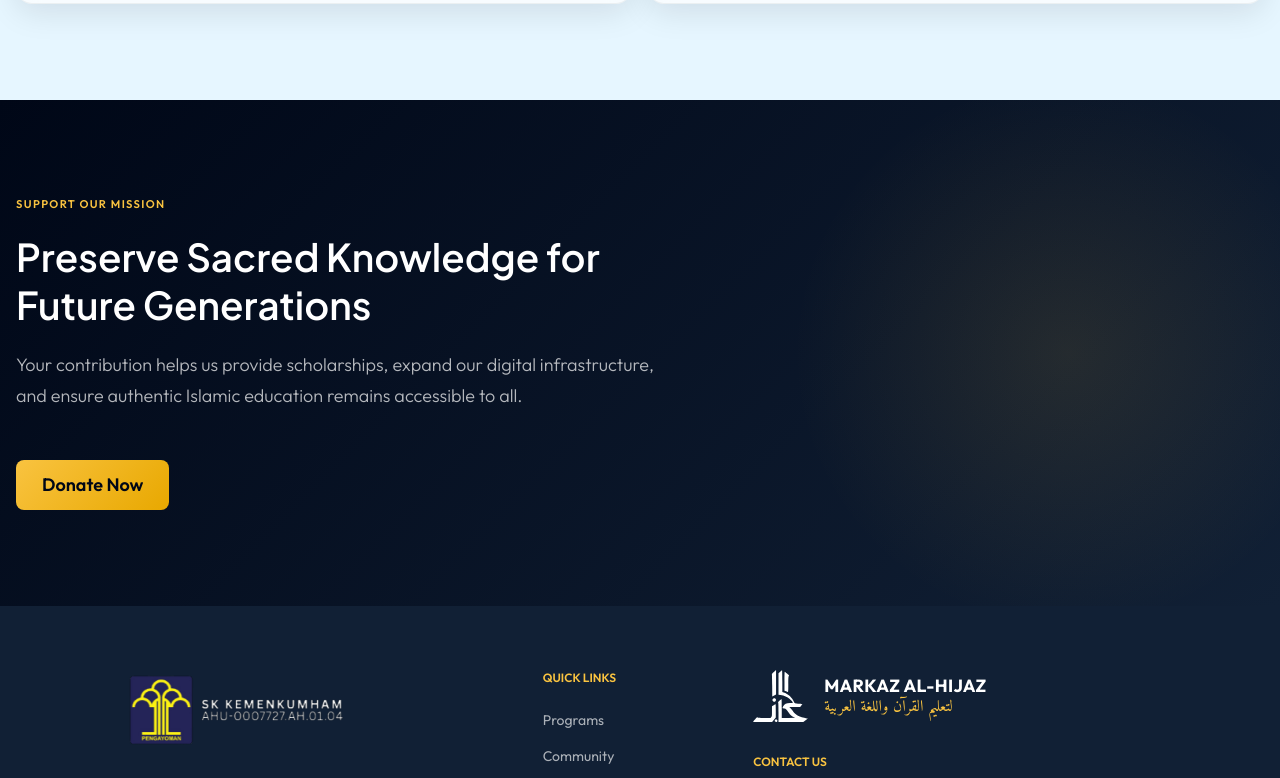
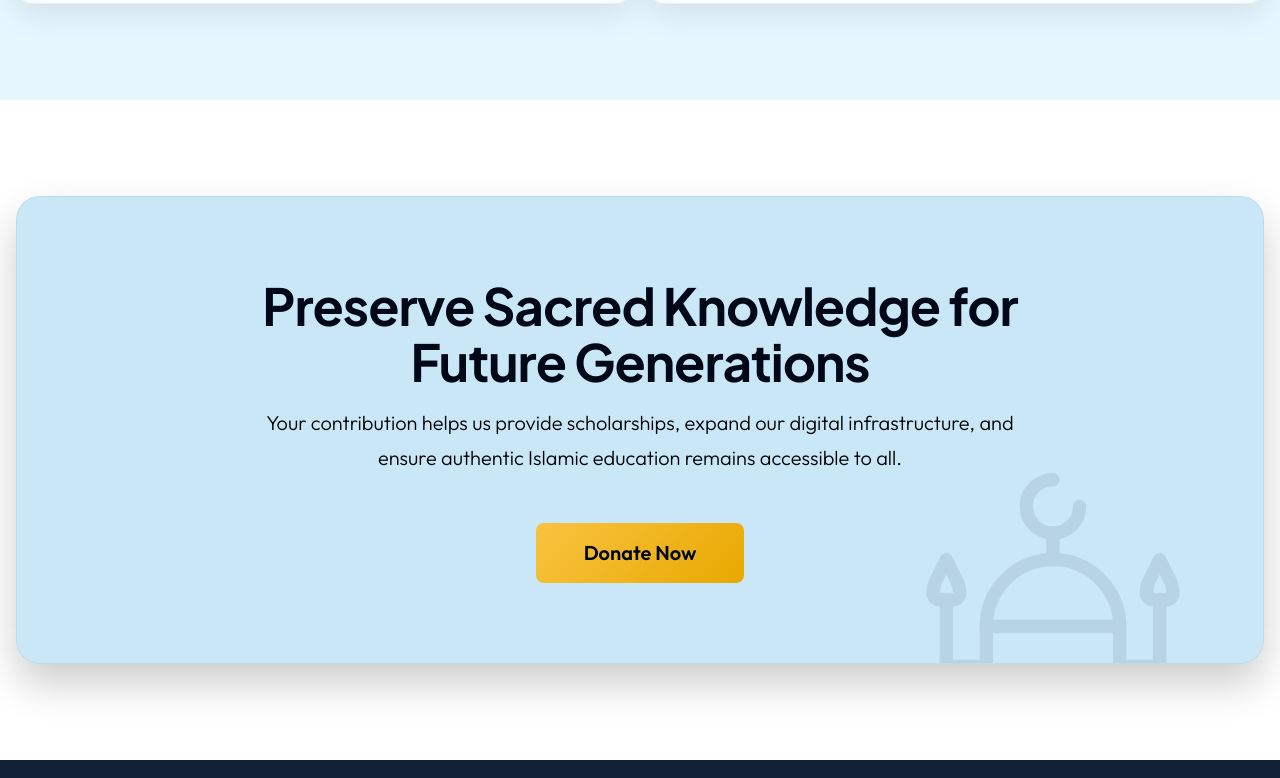
Before and after one commit to Archaick/hijaz, a Next.js app: page /en in a window 1280 px wide. Shown: the part 2742-3520 px from the top of the page. Built offline with nearby package versions, Linux system fonts and the light colour scheme.

Commit message:
revise dontation component

```diff
--- a/app/[locale]/layout.js
+++ b/app/[locale]/layout.js
@@ -29,7 +29,7 @@ export async function generateMetadata({ params }) {
     title: titles[locale] || titles.id,
     description: 'Markaz Al Hijaz — a nonprofit foundation dedicated to education, charity, and community initiatives across Indonesia.',
     icons: {
-      icon: '/logo.svg',
+      icon: '/favicon.svg',
     },
   };
 }
--- a/components/DonateCTA.jsx
+++ b/components/DonateCTA.jsx
@@ -1,6 +1,7 @@
 'use client';
 import { Container, Box, Text, Title, Button } from '@mantine/core';
 import { useTranslations } from 'next-intl';
+import { IconBuildingMosque } from '@tabler/icons-react';
 
 export default function DonateCTA() {
   const t = useTranslations('donate');
@@ -10,57 +11,63 @@ export default function DonateCTA() {
       component="section"
       id="donate"
       className="section"
+    >
+      <Container size="xl">
+        <Box
           style={{
-        background: 'linear-gradient(135deg, var(--color-primary) 0%, var(--color-primary-container) 100%)',
+            background: 'light-dark(var(--color-surface-high), rgba(17, 32, 53, 0.4))',
+            border: '1px solid light-dark(rgba(0,0,0,0.05), rgba(255,255,255,0.05))',
+            borderRadius: 'var(--radius-xl)',
+            padding: '5rem 2rem',
+            textAlign: 'center',
+            display: 'flex',
+            flexDirection: 'column',
+            alignItems: 'center',
             position: 'relative',
             overflow: 'hidden',
+            boxShadow: '0 20px 40px rgba(0, 0, 0, 0.2)',
+            backdropFilter: 'blur(16px)'
           }}
         >
-      {/* Gold radial glow */}
+          {/* Faint Mosque Graphic on the side */}
           <Box
             style={{
               position: 'absolute',
-          top: '50%',
-          insetInlineStart: '60%',
-          transform: 'translateY(-50%)',
-          width: 600,
-          height: 600,
-          background: 'radial-gradient(circle, rgba(249,195,64,0.10) 0%, transparent 65%)',
-          borderRadius: '50%',
+              insetInlineEnd: '4%',
+              bottom: '-25%',
+              opacity: 0.08,
               pointerEvents: 'none',
+              zIndex: 0,
+              color: 'light-dark(var(--color-primary), rgba(255,255,255,0.5))'
             }}
-      />
+            display={{ base: 'none', md: 'block' }}
+          >
+            <IconBuildingMosque size={320} stroke={1} />
+          </Box>
 
-      <Container size="xl" style={{ position: 'relative', zIndex: 1 }}>
-        <Box style={{ maxWidth: 640 }}>
-          <Text
-            className="eyebrow-text"
-            mb="lg"
-            style={{ color: 'var(--color-secondary)' }}
-          >
-            {t('eyebrow')}
-          </Text>
+          <Box style={{ maxWidth: 760, position: 'relative', zIndex: 1, display: 'flex', flexDirection: 'column', alignItems: 'center' }}>
             <Title
-            className="section-headline"
-            mb="lg"
-            style={{ color: '#ffffff' }}
+              className="display-headline"
+              mb="md"
+              style={{ color: 'light-dark(var(--color-primary), var(--color-secondary))' }}
             >
               {t('headline')}
             </Title>
             <Text
-            size="lg"
+              size="xl"
               mb={48}
               style={{
-              color: 'rgba(255,255,255,0.70)',
+                color: 'light-dark(var(--mantine-color-text), rgba(255,255,255,0.85))',
                 lineHeight: 1.75,
                 fontWeight: 300,
               }}
             >
               {t('subtext')}
             </Text>
-          <Button className="btn-gold" size="lg" radius="md">
+            <Button className="btn-gold" size="xl" radius="md" style={{ padding: '0 3rem' }}>
               {t('cta')}
             </Button>
+          </Box>
         </Box>
       </Container>
     </Box>
```
Also changed, not shown: public/favicon.svg (added). Lines whose indentation alone changed are shown as unchanged.
